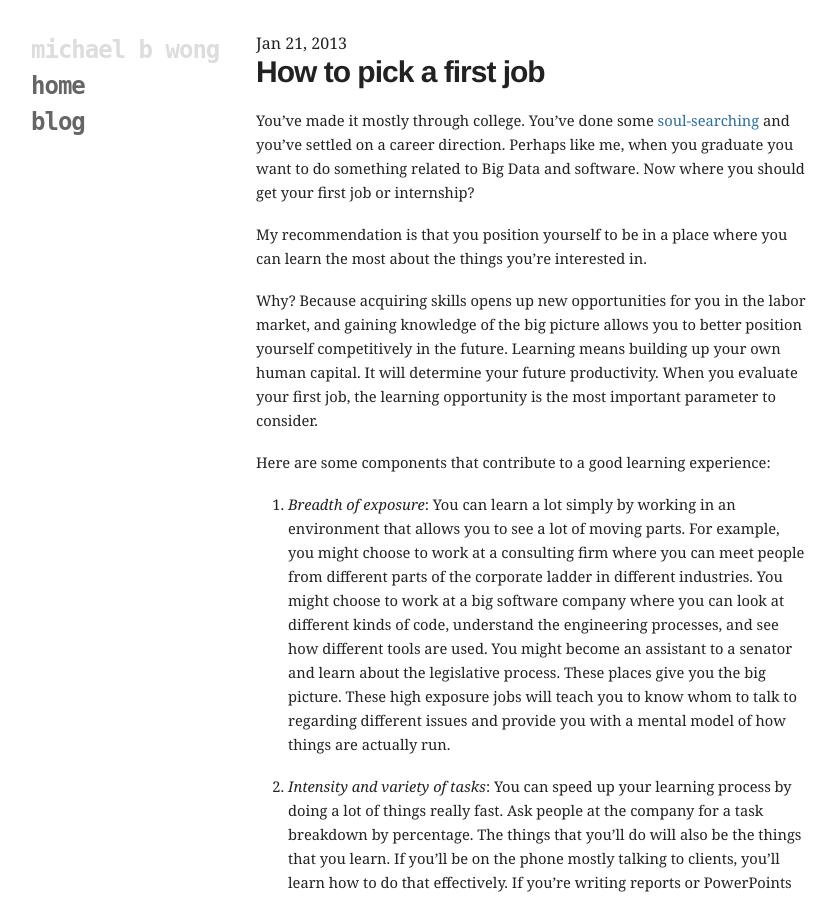
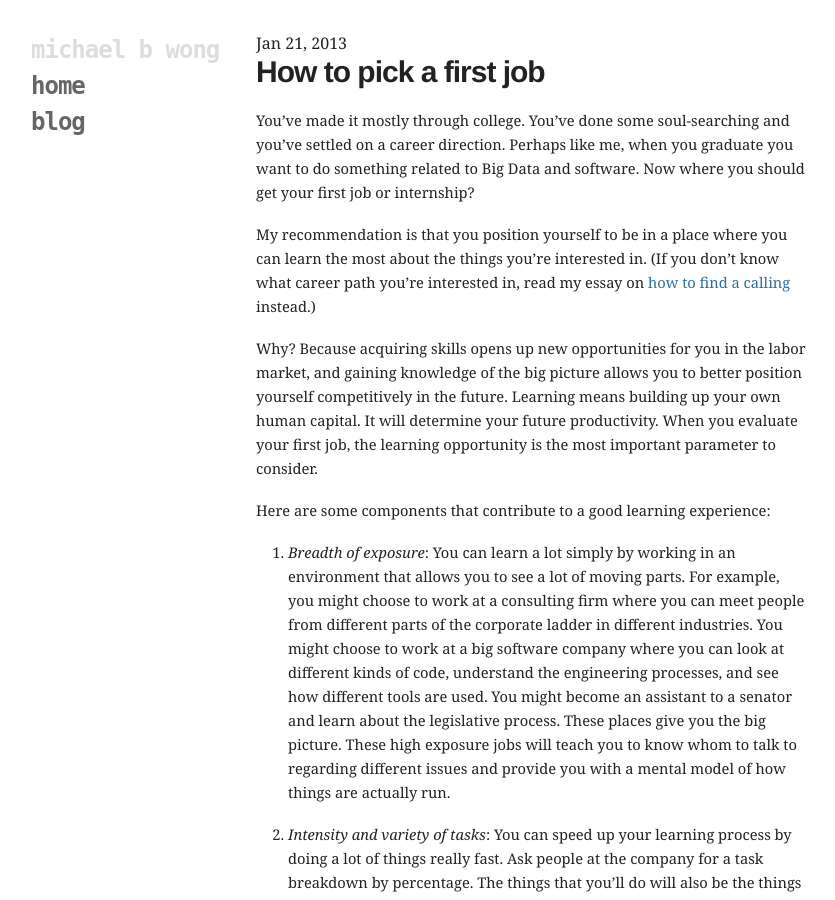
Before and after one commit to mbwong/mbwong.github.com, a Jekyll site: the page built from _posts/2013-01-21-how-to-pick-a-first-job.md, in a window 1280 px wide and 900 px high. Shown: the whole window, without its empty margins (94-929 px from the left). Built offline with Jekyll 4.4.1, drawn with Linux system fonts in a browser that asks for light colours.

Commit message:
Update _posts/2013-01-21-how-to-pick-a-first-job.md

```diff
--- a/_posts/2013-01-21-how-to-pick-a-first-job.md
+++ b/_posts/2013-01-21-how-to-pick-a-first-job.md
@@ -6,11 +6,11 @@ layout: post
 
 # How to pick a first job
 
-You've made it mostly through college. You've done some [soul-searching][ss] and you've settled on a career direction. Perhaps like me, when you graduate you want to do something related to Big Data and software. Now where you should get your first job or internship?
+You've made it mostly through college. You've done some soul-searching and you've settled on a career direction. Perhaps like me, when you graduate you want to do something related to Big Data and software. Now where you should get your first job or internship?
+
+My recommendation is that you position yourself to be in a place where you can learn the most about the things you're interested in. (If you don't know what career path you're interested in, read my essay on [how to find a calling][ss] instead.)
 
 [ss]: http://mbwong.com/2012/12/01/finding-a-calling.html
-
-My recommendation is that you position yourself to be in a place where you can learn the most about the things you're interested in.
 
 Why? Because acquiring skills opens up new opportunities for you in the labor market, and gaining knowledge of the big picture allows you to better position yourself competitively in the future. Learning means building up your own human capital. It will determine your future productivity. When you evaluate your first job, the learning opportunity is the most important parameter to consider.
 
```
